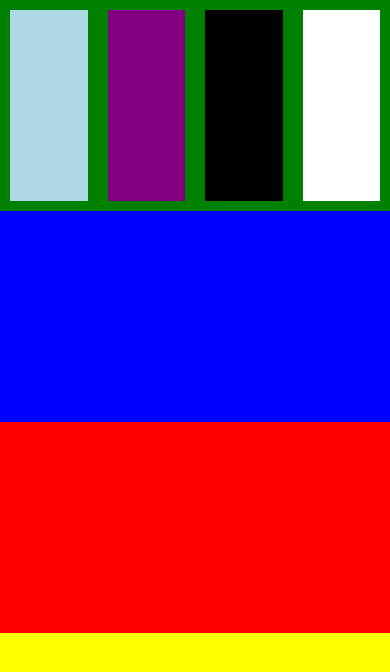
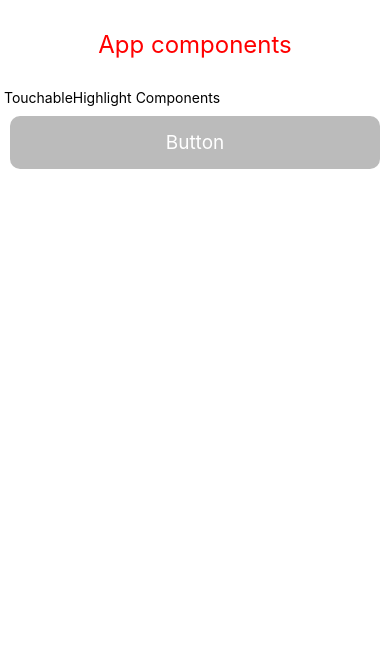
Before and after one commit to 051mohsin/reactNative, a React Native app: screen / in a window 390 px wide. Shown: the top 672 px of the page. Built offline with nearby package versions, Linux system fonts and the light colour scheme.

Commit message:
touchablehighlight components

```diff
--- a/App.js
+++ b/App.js
@@ -6,155 +6,162 @@ import Class_components from "./components/Class_components";
 import UseEffect from "./components/UseEffect";
 import Unmount from "./components/Unmount";
 
-
-// const App = () => {
-//   const user_List =[
-//     {
-//         id:1,
-//         email:"mohsinriaz@gmail.com",
-//         name:"mohsin"
-//     },
-//     {
-//         id:2,
-//         email:"ali@gmail.com",
-//         name:"ali"
-//     },
-//     {
-//         id:3,
-//         email:"khan@gmail.com",
-//         name:"khan"
-//     },
-//     {
-//         id:4,
-//         email:"tahir@gmail.com",
-//         name:"tahir"
-//     },
-//     {
-//         id:5,
-//         email:"shahbaz@gmail.com",
-//         name:"shahbaz"
-//     },
+import TouchableHighlightss from "./components/TouchableHighlightss";
 
 
-// ]
-
-//   return (
-//     <ScrollView>
-//       <View style={styles.container}>
-//       <Text style={styles.text}>App components</Text>
-//       {/* <ListMap ></ListMap> */}
-//       {/* <UserList item={user_List}></UserList> */}
-//       {/* <Class_components></Class_components> */}
-
-//       {/* <UseEffect></UseEffect> */}
+const App = () => {
+  const user_List =[
+    {
+        id:1,
+        email:"mohsinriaz@gmail.com",
+        name:"mohsin"
+    },
+    {
+        id:2,
+        email:"ali@gmail.com",
+        name:"ali"
+    },
+    {
+        id:3,
+        email:"khan@gmail.com",
+        name:"khan"
+    },
+    {
+        id:4,
+        email:"tahir@gmail.com",
+        name:"tahir"
+    },
+    {
+        id:5,
+        email:"shahbaz@gmail.com",
+        name:"shahbaz"
+    },
 
 
-//       {/* <Grid /> */}
+]
 
-//       <Unmount></Unmount>
+  return (
+    <ScrollView>
+      <View style={styles.container}>
+      <Text style={styles.text}>App components</Text>
+      {/* <ListMap ></ListMap> */}
+      {/* <UserList item={user_List}></UserList> */}
+      {/* <Class_components></Class_components> */}
+
+      {/* <UseEffect></UseEffect> */}
+
+
+      {/* <Grid /> */}
+
+      {/* <Unmount>
+      </Unmount> */}
+
+      <TouchableHighlightss></TouchableHighlightss>
+
+
+      </View>
+    </ScrollView>
+
+  )
+
+}
+// const App =()=>{
+//   return(
+//     <View style={styless.main}>
+
+//       <View style={styless.inner1}>
+//         <View style={styless.inners1}></View>
+//         <View style={styless.inners2}></View>
+//         <View style={styless.inners3}></View>
+//         <View style={styless.inners4}></View>
+
 //       </View>
-//     </ScrollView>
+
+//       <View style={styless.inner2}></View>
+
+//       <View style={styless.inner3}></View>
+
+//       <View style={styless.inner4}></View>
+
+
+
+//     </View>
 
 //   )
 
 // }
-const App =()=>{
-  return(
-    <View style={styless.main}>
-
-      <View style={styless.inner1}>
-        <View style={styless.inners1}></View>
-        <View style={styless.inners2}></View>
-        <View style={styless.inners3}></View>
-        <View style={styless.inners4}></View>
-
-      </View>
-
-      <View style={styless.inner2}></View>
-
-      <View style={styless.inner3}></View>
-
-      <View style={styless.inner4}></View>
-
-
-
-    </View>
-
-  )
-
-}
 
 
 export default App;
 
 
-const styless = StyleSheet.create({
+// const styless = StyleSheet.create({
 
-  main:{
-    flex:1,
+//   main:{
+//     flex:1,
+
+//   },
+//   inner1:{
+//     flex:1,
+//     backgroundColor:"green",
+//     flexDirection:"row",
+
+
+//   },
+//   inner2:{
+//     flex:1,
+//     backgroundColor:"blue"
+
+//   },
+//   inner3:{
+//     flex:1,
+//     backgroundColor:"red"
+
+//   },
+//   inner4:{
+//     flex:1,
+//     backgroundColor:"yellow"
+
+//   },
+//   inners1:{
+//     flex:1,
+//     backgroundColor:"lightblue",
+//     margin:10
+
+//   },
+//   inners2:{
+//     flex:1,
+//     backgroundColor:"purple",
+//     margin:10,
+
+
+//   },
+//   inners3:{
+//     flex:1,
+//     backgroundColor:"black",
+//     margin:10
+
+//   },
+//   inners4:{
+//     flex:1,
+//     backgroundColor:"white",
+//     margin:10
+
+//   }
+
+// })
+
+const styles = StyleSheet.create({
+  container: {
+    flex: 1,
+    backgroundColor: '#fff',
 
   },
-  inner1:{
-    flex:1,
-    backgroundColor:"green",
-    flexDirection:"row",
-
-
-  },
-  inner2:{
-    flex:1,
-    backgroundColor:"blue"
-
-  },
-  inner3:{
-    flex:1,
-    backgroundColor:"red"
-
-  },
-  inner4:{
-    flex:1,
-    backgroundColor:"yellow"
-
-  },
-  inners1:{
-    flex:1,
-    backgroundColor:"lightblue",
-    margin:10
-
-  },
-  inners2:{
-    flex:1,
-    backgroundColor:"purple",
-    margin:10,
-
-
-  },
-  inners3:{
-    flex:1,
-    backgroundColor:"black",
-    margin:10
-
-  },
-  inners4:{
-    flex:1,
-    backgroundColor:"white",
-    margin:10
-
+  text: {
+    textAlign: "center",
+    margin:15,
+    padding:15,
+    fontSize: 24,
+    color: "red"
   }
-
 })
-
-// const styles = StyleSheet.create({
-//   container: {
-//     flex: 1,
-//     backgroundColor: '#fff',
-
-//   },
-//   text: {
-//     textAlign: "center",
-//     margin:15,
-//     padding:15,
-//     fontSize: 24,
-//     color: "red"
-//   }
-// })
--- /dev/null
+++ b/components/TouchableHighlightss.js
@@ -0,0 +1,49 @@
+import { StyleSheet, Text, TouchableHighlight, View } from 'react-native';
+
+
+const TouchableHighlightss = () => {
+
+
+const clickable= ()=>{
+  console.warn("TouchableHighlight")
+}
+
+  return (
+    <View style={stylee.main}>
+      <Text> TouchableHighlight Components</Text>
+      <TouchableHighlight  onPress={clickable}>
+        <Text style={stylee.button}>Button</Text>
+
+      </TouchableHighlight>
+
+    </View>
+  )
+
+}
+
+export default TouchableHighlightss
+
+
+const stylee= StyleSheet.create({
+  main:{
+    flex:1
+  },
+  button:{
+    backgroundColor:"#bbb",
+    color:"white",
+    fontSize:19,
+    padding:15,
+    margin:10,
+    borderRadius:10,
+    textAlign:"center",
+    shadowColor:"red",
+    elevation:10,
+    shadowOpacity:-5
+
+
+
+
+
+  }
+
+})
```
